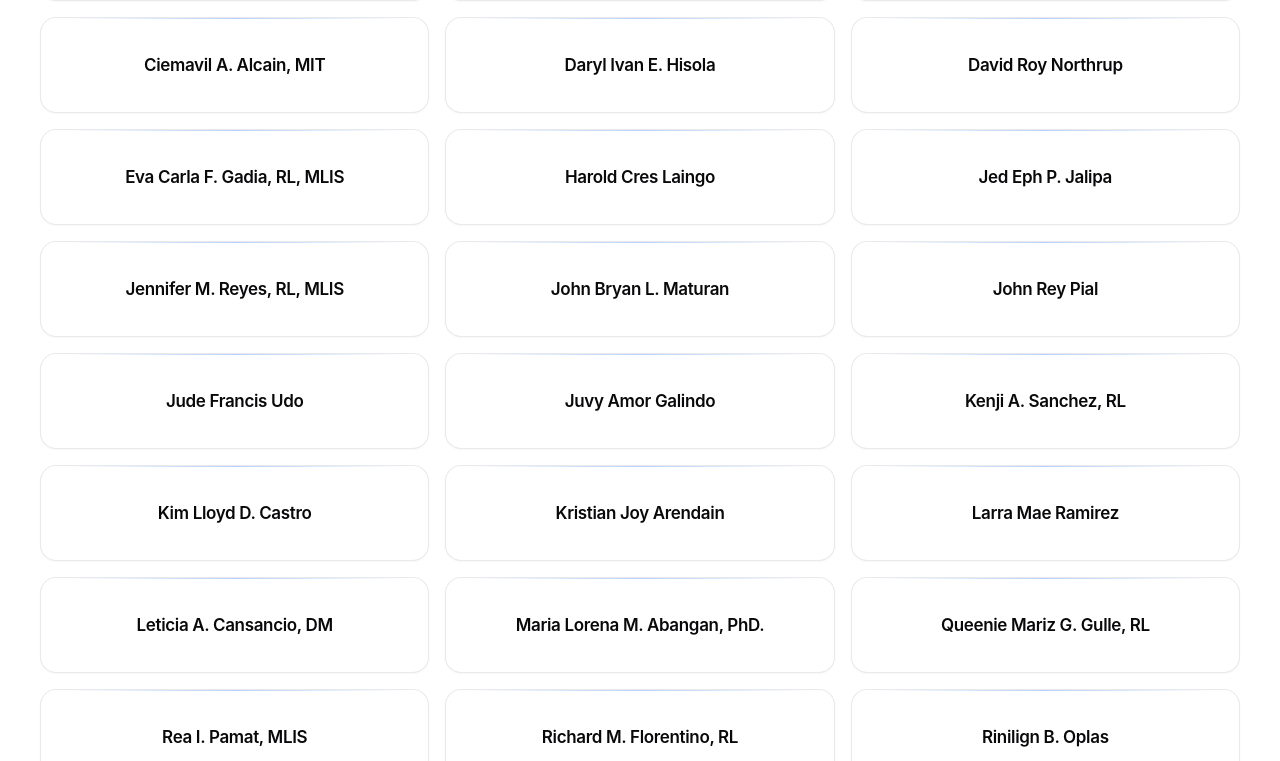
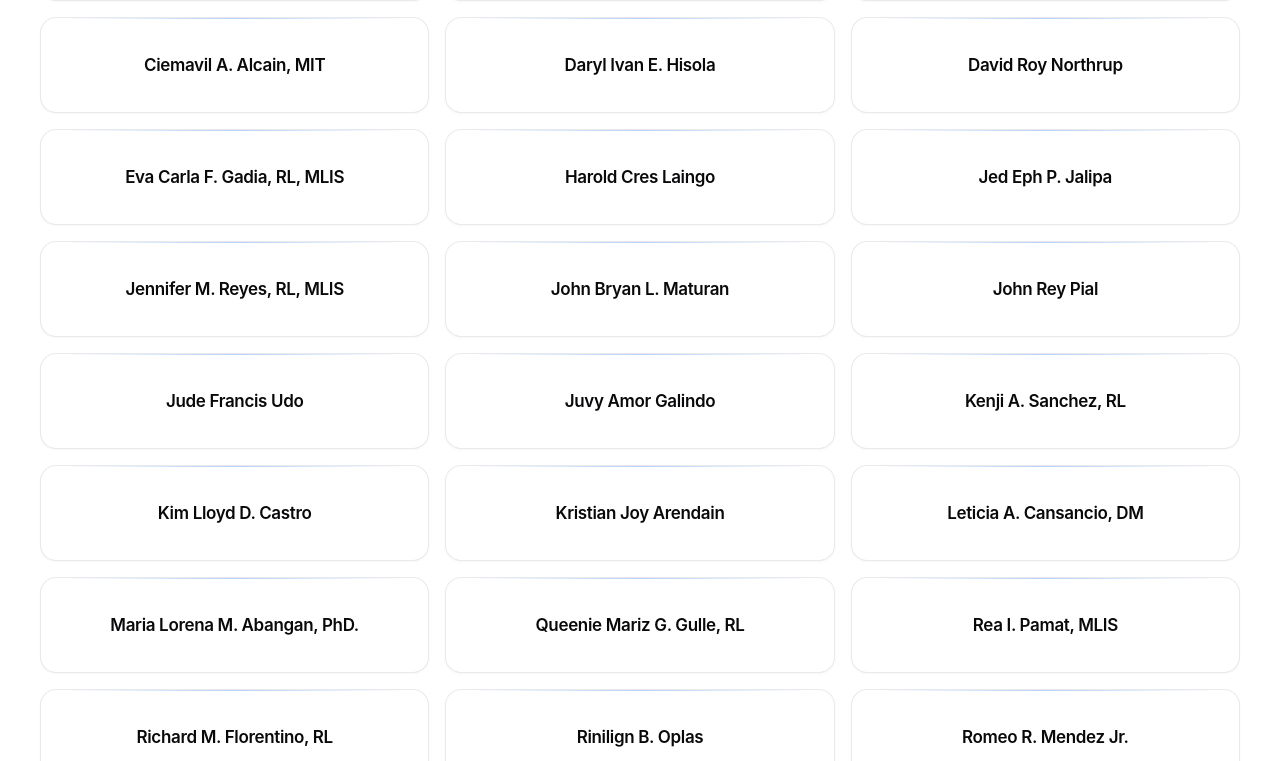
Before and after one commit to ItsLelius/ccis-message-wall, a React (Vite) app: page /faculty in a window 1280 px wide. Shown: the part 686-1447 px from the top of the page. Built offline with nearby package versions, Linux system fonts and the light colour scheme; no server answers.

Commit message:
remove larra

```diff
--- a/src/data/faculty.ts
+++ b/src/data/faculty.ts
@@ -181,11 +181,5 @@ export const facultyMembers: FacultyMember[] = [
     slug: "romeo-mendez-jr",
     category: "Personnel",
   },
-    {
-    id: 27,
-    name: "Larra Mae Ramirez",
-    slug: "larrra-mae-ramirez",
-    category: "Personnel",
-  },
 
 ]
```
